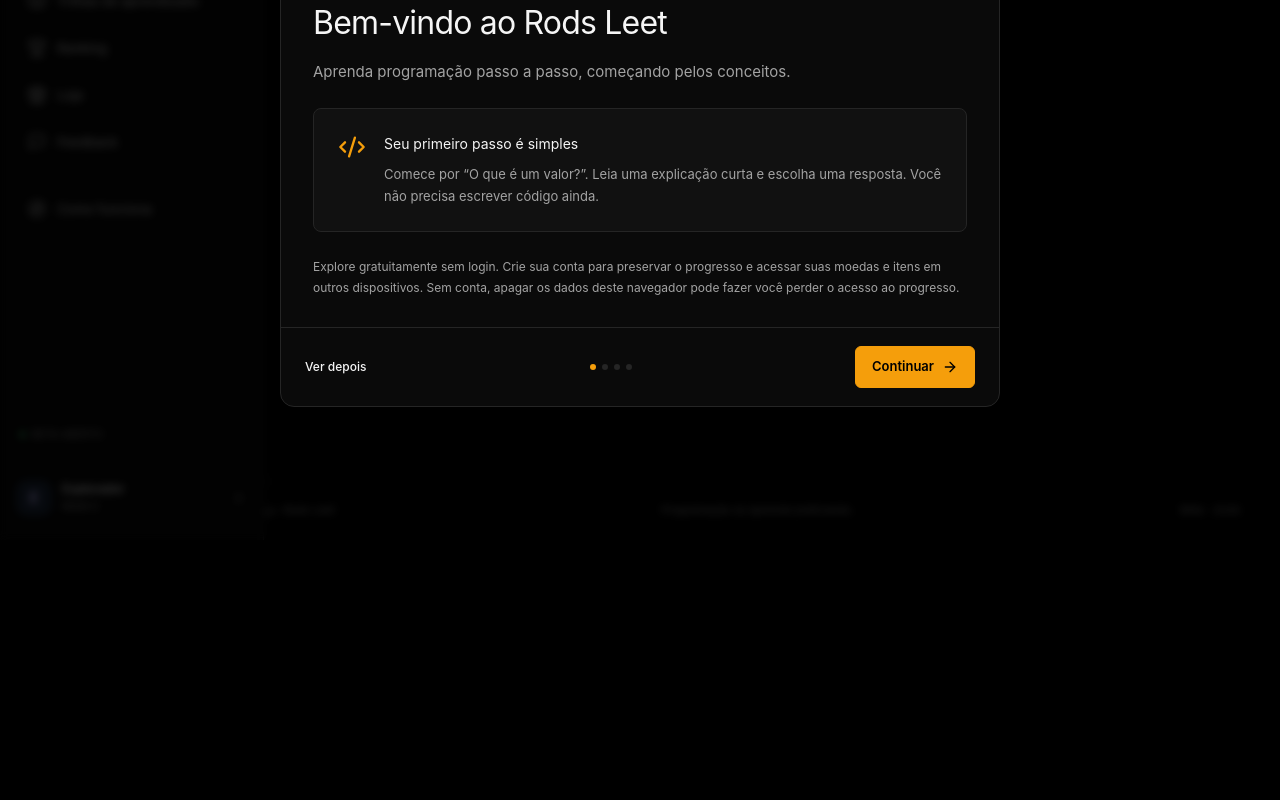
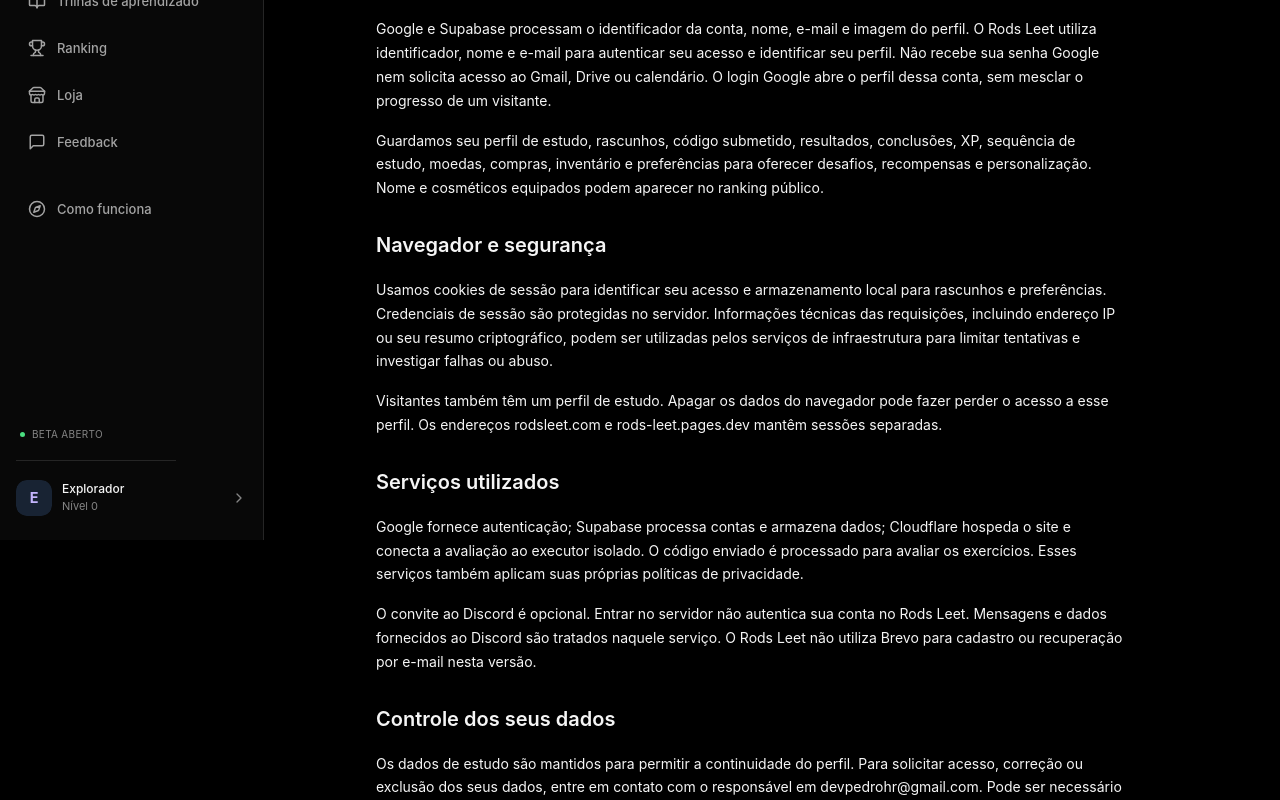
Before and after one commit to PedroHRFerreira/rods-leet, a React (Vite) app: page /privacidade in a window 1280 px wide. Shown: the part 260-1060 px from the top of the page. Before the commit the page ends 800 px from the top, so only its background shows below. Built offline with nearby package versions, Linux system fonts and the light colour scheme.

Commit message:
fix: publish Google access and privacy without duplicate binding

```diff
--- a/src/App.tsx
+++ b/src/App.tsx
@@ -13,6 +13,7 @@
 const FeedbackPage = lazy(() => import("./pages/FeedbackPage"));
 const ShopPage = lazy(() => import("./pages/ShopPage"));
 const AuthPage = lazy(() => import("./pages/AuthPage"));
+const PrivacyPage = lazy(() => import("./pages/PrivacyPage"));
 
 class PageBoundary extends Component<
   { children: ReactNode },
@@ -76,6 +77,7 @@
             <Route path="perfil" element={<ProfilePage />} />
             <Route path="loja" element={<ShopPage />} />
             <Route path="conta" element={<AuthPage />} />
+            <Route path="privacidade" element={<PrivacyPage />} />
             <Route path="conta/confirmar" element={<AuthPage />} />
             <Route path="conta/senha" element={<AuthPage />} />
             <Route path="feedback" element={<FeedbackPage />} />
--- a/src/components/Shell.tsx
+++ b/src/components/Shell.tsx
@@ -147,7 +147,7 @@
 
   return (
     <div className="app-shell">
-      {guideOpen && (
+      {guideOpen && location.pathname !== "/privacidade" && (
         <WelcomeGuide
           onClose={() => {
             try {
@@ -364,6 +364,7 @@
           </span>
           <span>Programação se aprende praticando.</span>
           <span>Beta · 2026</span>
+          <Link to="/privacidade">Privacidade</Link>
         </footer>
       </div>
       <nav className="mobile-bottom-nav" aria-label="Atalhos de navegação">
--- /dev/null
+++ b/src/pages/PrivacyPage.tsx
@@ -0,0 +1,78 @@
+export default function PrivacyPage() {
+  return (
+    <article
+      className="page-stack"
+      style={{
+        maxWidth: 800,
+        margin: "0 auto",
+        padding: "24px",
+        display: "grid",
+        gap: 16,
+        lineHeight: 1.7,
+      }}
+    >
+      <h1 style={{ fontSize: 28, fontWeight: 700 }}>
+        Privacidade no Rods Leet
+      </h1>
+      <p>Atualizado em 3 de outubro de 2026.</p>
+      <h2 style={{ fontSize: 20, fontWeight: 600, marginTop: 12 }}>
+        Conta e estudo
+      </h2>
+      <p>
+        Google e Supabase processam o identificador da conta, nome, e-mail e
+        imagem do perfil. O Rods Leet utiliza identificador, nome e e-mail para
+        autenticar seu acesso e identificar seu perfil. Não recebe sua senha
+        Google nem solicita acesso ao Gmail, Drive ou calendário. O login Google
+        abre o perfil dessa conta, sem mesclar o progresso de um visitante.
+      </p>
+      <p>
+        Guardamos seu perfil de estudo, rascunhos, código submetido, resultados,
+        conclusões, XP, sequência de estudo, moedas, compras, inventário e
+        preferências para oferecer desafios, recompensas e personalização. Nome
+        e cosméticos equipados podem aparecer no ranking público.
+      </p>
+      <h2 style={{ fontSize: 20, fontWeight: 600, marginTop: 12 }}>
+        Navegador e segurança
+      </h2>
+      <p>
+        Usamos cookies de sessão para identificar seu acesso e armazenamento
+        local para rascunhos e preferências. Credenciais de sessão são
+        protegidas no servidor. Informações técnicas das requisições, incluindo
+        endereço IP ou seu resumo criptográfico, podem ser utilizadas pelos
+        serviços de infraestrutura para limitar tentativas e investigar falhas
+        ou abuso.
+      </p>
+      <p>
+        Visitantes também têm um perfil de estudo. Apagar os dados do navegador
+        pode fazer perder o acesso a esse perfil. Os endereços rodsleet.com e
+        rods-leet.pages.dev mantêm sessões separadas.
+      </p>
+      <h2 style={{ fontSize: 20, fontWeight: 600, marginTop: 12 }}>
+        Serviços utilizados
+      </h2>
+      <p>
+        Google fornece autenticação; Supabase processa contas e armazena dados;
+        Cloudflare hospeda o site e conecta a avaliação ao executor isolado. O
+        código enviado é processado para avaliar os exercícios. Esses serviços
+        também aplicam suas próprias políticas de privacidade.
+      </p>
+      <p>
+        O convite ao Discord é opcional. Entrar no servidor não autentica sua
+        conta no Rods Leet. Mensagens e dados fornecidos ao Discord são tratados
+        naquele serviço. O Rods Leet não utiliza Brevo para cadastro ou
+        recuperação por e-mail nesta versão.
+      </p>
+      <h2 style={{ fontSize: 20, fontWeight: 600, marginTop: 12 }}>
+        Controle dos seus dados
+      </h2>
+      <p>
+        Os dados de estudo são mantidos para permitir a continuidade do perfil.
+        Para solicitar acesso, correção ou exclusão dos seus dados, entre em
+        contato com o responsável em{" "}
+        <a href="mailto:devpedrohr@gmail.com">devpedrohr@gmail.com</a>. Pode ser
+        necessário confirmar a titularidade da conta antes de atender a
+        solicitação.
+      </p>
+    </article>
+  );
+}
```
Also changed, not shown: 2 other files (tests, documents, lock files or other folders).
